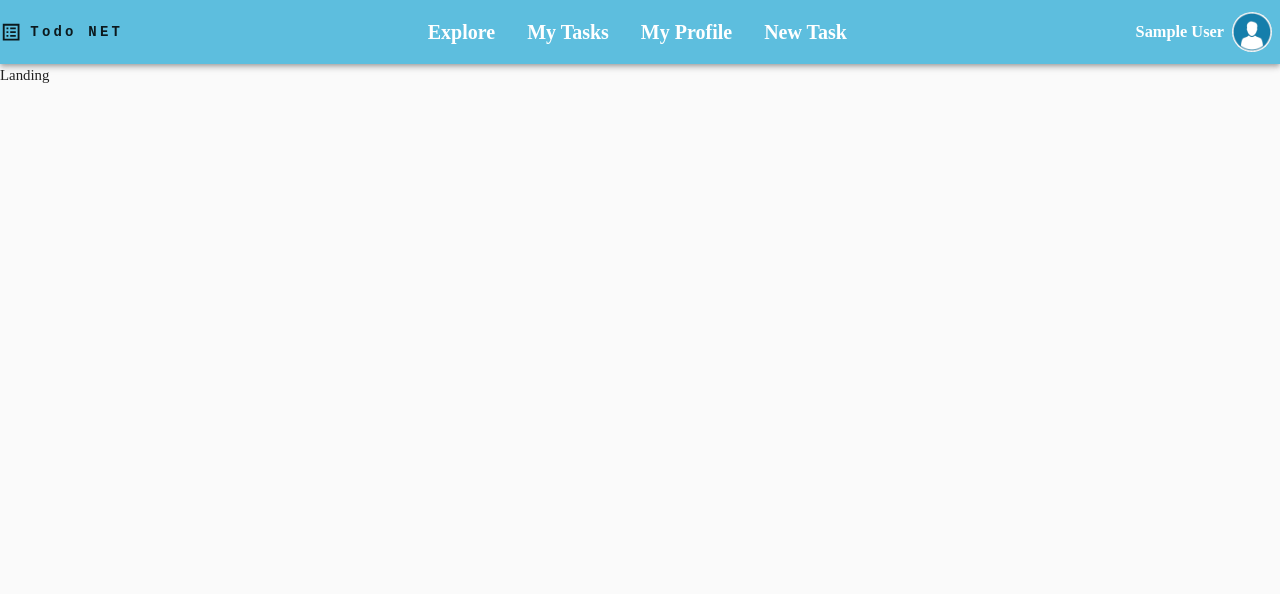
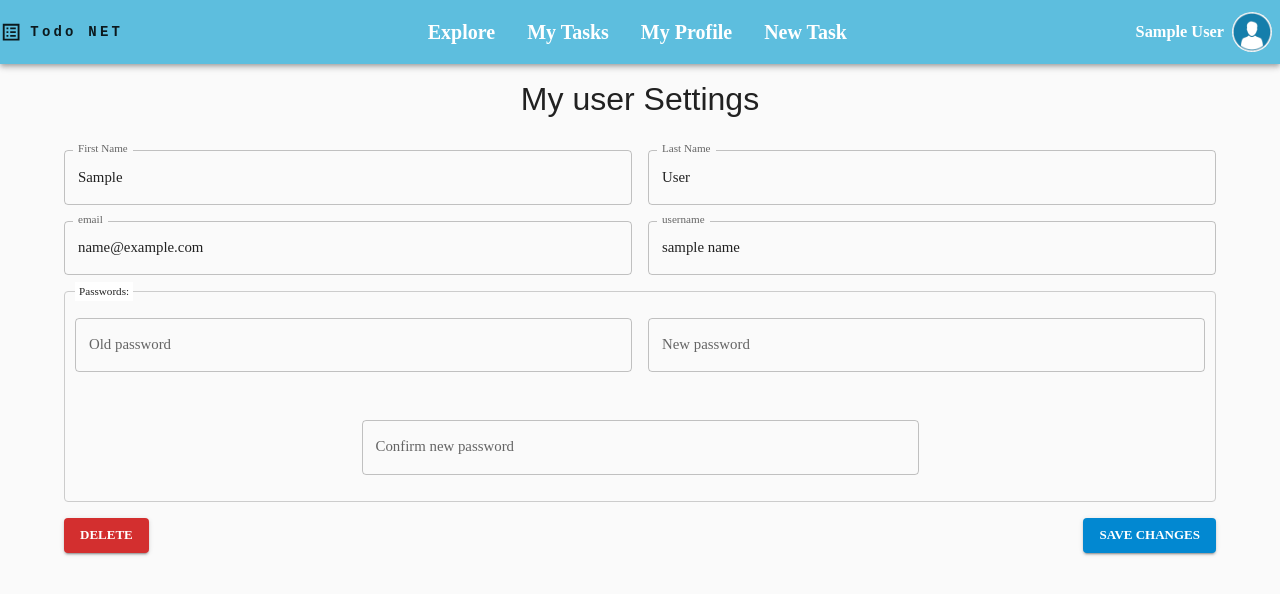
Before and after one commit to Orgix/multiList, a React (Vite) app in the folder client/: page /profile/me/edit in a window 1280 px wide. Before the commit this address led to /. Shown: the top 594 px of the page. Built offline with nearby package versions, Linux system fonts and the light colour scheme; sample sign-in values are in the browser's storage.

Commit message:
small changes to components and created a user settings component

```diff
--- a/client/src/App.jsx
+++ b/client/src/App.jsx
@@ -5,14 +5,15 @@ import Home from './components/home/Home';
 import EditTask from './components/TaskDetail/EditTask';
 import TaskDetails from './components/TaskDetail/TaskDetails';
 import Auth from './components/user/Auth';
-import { Container, CssBaseline } from '@mui/material';
-import { createTheme, ThemeProvider } from '@mui/material';
-import { themeSettings } from './theme';
 import TaskLayout from './components/TaskLayout';
 import NewTask from './components/Tasks/NewTask/NewTask';
 import Profile from './components/userpage/Profile';
 import UserTasks from './components/Tasks/UserTasks';
 import Landing from './components/home/Landing';
+import UserSettings from './components/userpage/UserSettings';
+import { Container, CssBaseline } from '@mui/material';
+import { createTheme, ThemeProvider } from '@mui/material';
+import { themeSettings } from './theme';
 import { useSelector } from 'react-redux';
 
 const theme  = createTheme(themeSettings)
@@ -31,6 +32,7 @@ function App() {
             {/* routes defined to be viewed by the logged in user only */}
             <Route path="profile/me">
               <Route index element={user ? <Profile/> : <Navigate to="/explore"/>}/>
+              <Route path="edit" element={user  ? <UserSettings/> : <Navigate to="/explore"/>}/>
               <Route path="tasks">
                 {/* home route */}
                 <Route index element={<UserTasks/>}/>
--- a/client/src/components/TaskDetail/CommentSection/Suggestions.jsx
+++ b/client/src/components/TaskDetail/CommentSection/Suggestions.jsx
@@ -46,6 +46,7 @@ const Suggestions = ({taskID, user, title,authorId}) => {
   const deleteComment = (suggestionId) =>{
     dispatch(deleteSuggestion({taskId: taskID, suggestionId: suggestionId}))
   }
+
   return (
     <Card elevation={3} sx={{width:1}}>
         <CardHeader
--- a/client/src/components/Tasks/UserTasks.jsx
+++ b/client/src/components/Tasks/UserTasks.jsx
@@ -21,7 +21,6 @@ const UserTasks = () => {
   }, [user, navigate, dispatch]);
 
   const userTasks = useSelector((state) => state.auth.tasks);
-
   if(userTasks.length > 0 ){
     const ordered = userTasks.slice().sort((a, b) => new Date(b.createdAt) - new Date(a.createdAt));
     return (
@@ -45,9 +44,9 @@ const UserTasks = () => {
     return(
       <Container disableGutters sx={{display:'flex', justifyContent:'center',flexDirection:'column', mt:3}}>
         <Box display='flex' justifyContent='center'>
-          <Typography variant="h4" fontWeight="bold">My tasks : {`${user.name} ${user.surname}`}</Typography>
+          <Typography variant="h4" fontWeight="bold">My tasks : {`${user.firstName} ${user.lastName}`}</Typography>
         </Box>
-        <Typography textAlign='center' my={2} variant="h6">No tasks found</Typography>
+        <Typography textAlign='center' my={2} variant="h6">No tasks found: Create and Organize your first task <b><Link component={RouterLink} to='/profile/me/tasks/new' underline="none">here</Link></b></Typography>
       </Container>
     )
   }
--- a/client/src/components/navbar/Navbar.jsx
+++ b/client/src/components/navbar/Navbar.jsx
@@ -4,11 +4,8 @@ import ListAltSharpIcon from '@mui/icons-material/ListAltSharp';
 import MenuIcon from '@mui/icons-material/Menu';
 import { useTheme } from '@emotion/react';
 import {AppBar, Box, Toolbar, IconButton, Typography,
-        Menu, MenuItem, Avatar, Tooltip, Divider, Button }
-        from '@mui/material';
-import {Link} from '@mui/material';
-import {Container} from '@mui/material';
-import { Route, Link as RouterLink, useNavigate} from 'react-router-dom';
+        Menu, MenuItem, Avatar, Tooltip, Divider, Button,Link, Container } from '@mui/material';
+import { Link as RouterLink, useNavigate} from 'react-router-dom';
 import userImage from '../../assets/images/user.png';
 import { useDispatch, useSelector } from 'react-redux';
 import {linkStyles} from './styles'
@@ -192,10 +189,14 @@ const Navbar = () => {
                   </Container>
 
                     <MenuItem key="opt-1" onClick={handleCloseUserMenu}>
-                      <Typography textAlign="center">User Settings</Typography>
+                      <Link component={RouterLink} to='/profile/me/edit' underline='none' color='inherit'>
+                        <Typography textAlign="center">User Settings</Typography>
+                      </Link>
                     </MenuItem>
                     <MenuItem key="opt-2" onClick={handleCloseUserMenu}>
-                      <Typography textAlign="center">My tasks</Typography>
+                      <Link component={RouterLink} to='/profile/me/tasks/' underline='none' color='inherit'>
+                        <Typography textAlign="center">My tasks</Typography>
+                      </Link>
                     </MenuItem>
                     <MenuItem key="opt-3" onClick={handleCloseUserMenu}>
                       <Typography textAlign="center" onClick={handleLogout}>Logout</Typography>
--- /dev/null
+++ b/client/src/components/userpage/UserSettings.jsx
@@ -0,0 +1,91 @@
+import { Container, TextField, Typography,Grid,Box, Button } from '@mui/material'
+import { useSelector } from 'react-redux'
+import { useState } from 'react'
+import DialogWindow from '../TaskDetail/DialogWindow'
+
+const initialState = {
+    firstName:'',
+    lastName:'',
+    passwordOld:'',
+    passwordNew:'',
+    passwordNewConfirm:'',
+    email:'',
+    username: ''
+
+}
+const UserSettings = () => {
+  const user = useSelector((state)=> state.auth.user)
+  const [settings, setSettings] = useState({
+    ...initialState, firstName:user.firstName, lastName: user.lastName, email: user.email, username:'sample name'
+  })
+  const [open, setOpen] = useState(false)
+
+
+  console.log(user)
+
+  const handleChange = (evt) =>{
+    setSettings({...settings, [evt.target.name]: evt.target.value })
+  }
+  const handleDelete = () =>{
+    //handle the deletion process for the user. Delete all suggestions/tasks created and the user itself
+    console.log('deleted')
+    setOpen(false)
+  }
+  const handleSave = () =>{
+    //check if all the fields are up do date with the validation standard. check if new passwords match (if there are any fields filled) and then submit
+  }
+  return (
+    <Container>
+        <Typography textAlign='center' variant="h2" sx={{mt:2}}>My user Settings</Typography>
+        <form>
+            <Grid container spacing={2} sx={{mt:2}}>
+                <Grid item xs={12} md={6}>
+                    <TextField fullWidth type="text" value={settings.firstName} inputProps={{ autoComplete: 'first-name' }}  onChange={handleChange} label="First Name" name="firstName"/>
+                </Grid>
+                <Grid item xs={12} md={6}>
+                    <TextField fullWidth type="text" value={settings.lastName} inputProps={{ autoComplete: 'last-name' }} onChange={handleChange} label="Last Name" name="lastName" />
+                </Grid>
+                <Grid item xs={12} md={6}>
+                    <TextField fullWidth type="email" value={settings.email} inputProps={{autoComplete: 'email'}} onChange={handleChange} label="email" name="email"/>
+                </Grid>
+                <Grid item xs={12} md={6}>
+                    <TextField fullWidth type="text" value={settings.username} inputProps={{autoComplete: 'username'}} onChange={handleChange} label="username" name="username"/>
+                </Grid>
+            </Grid>
+                <Box sx={{position:'relative', border: '1px solid #ccc', padding: '10px', borderRadius: '4px', mt:2 }}>
+                    <Typography variant="caption" sx={{
+                        position: 'absolute',
+                        top: '-10px',
+                        left: '10px',
+                        backgroundColor: '#fff',
+                        padding: '0 4px',
+                        zIndex: 1,}}>
+                        Passwords:
+                    </Typography>
+                    <Grid container spacing={2} justifyContent='center'>
+                        <Grid item xs={12} md={6} sx={{my:2}}>
+                            <TextField fullWidth type="password" value={settings.passwordOld} inputProps={{ autoComplete: 'current-password' }} onChange={handleChange} label="Old password" name="passwordOld" />
+                        </Grid>
+                        <Grid item xs={12} md={6} sx={{my:2}}>
+                            <TextField fullWidth type="password" value={settings.passwordNew} inputProps={{ autoComplete: 'new-password' }} onChange={handleChange} label="New password" name="passwordNew" />
+                        </Grid>
+                        <Grid item xs={12} md={6} sx={{my:2}}>
+                            <TextField fullWidth type="password" value={settings.passwordNewConfirm}  inputProps={{ autoComplete: 'new-password' }} onChange={handleChange} label="Confirm new password" name="passwordNewConfirm" />
+                        </Grid>
+                    </Grid>
+                </Box>
+        </form>
+        <Container sx={{my:2, display:'flex', justifyContent:'space-between'}} disableGutters>
+            <Button color="error" variant="contained" onClick={()=>setOpen(true)}>
+                Delete
+            </Button>
+            <DialogWindow open={open} setOpen={setOpen} confirm={handleDelete} title="Actions with consequences: Delete User" text="You're about to fully delete the whole user profile, and all the subsequent tasks and suggestions provided. Do you agree?"/>
+            <Button variant="contained" color="info" onClick={handleSave}>
+                    Save changes
+            </Button>
+        </Container>
+    </Container>
+  )
+}
+
+export default UserSettings
```
